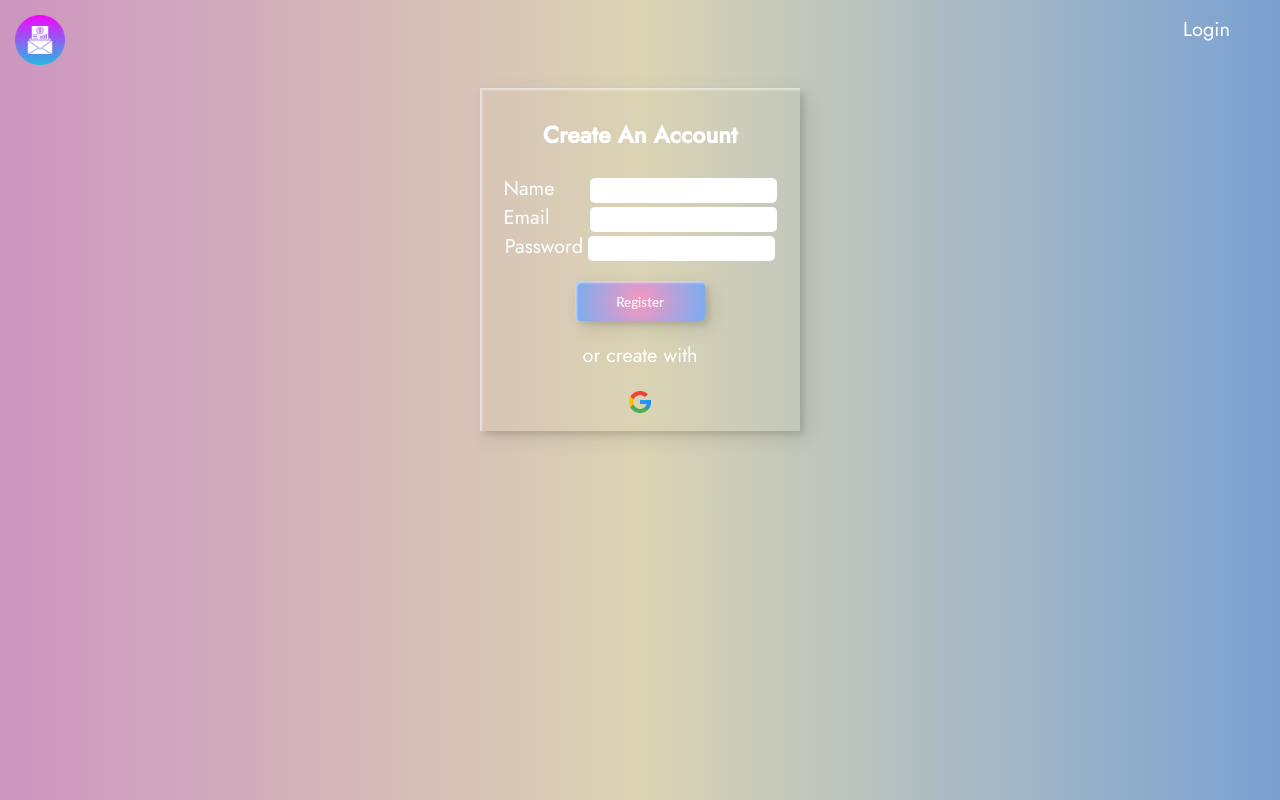
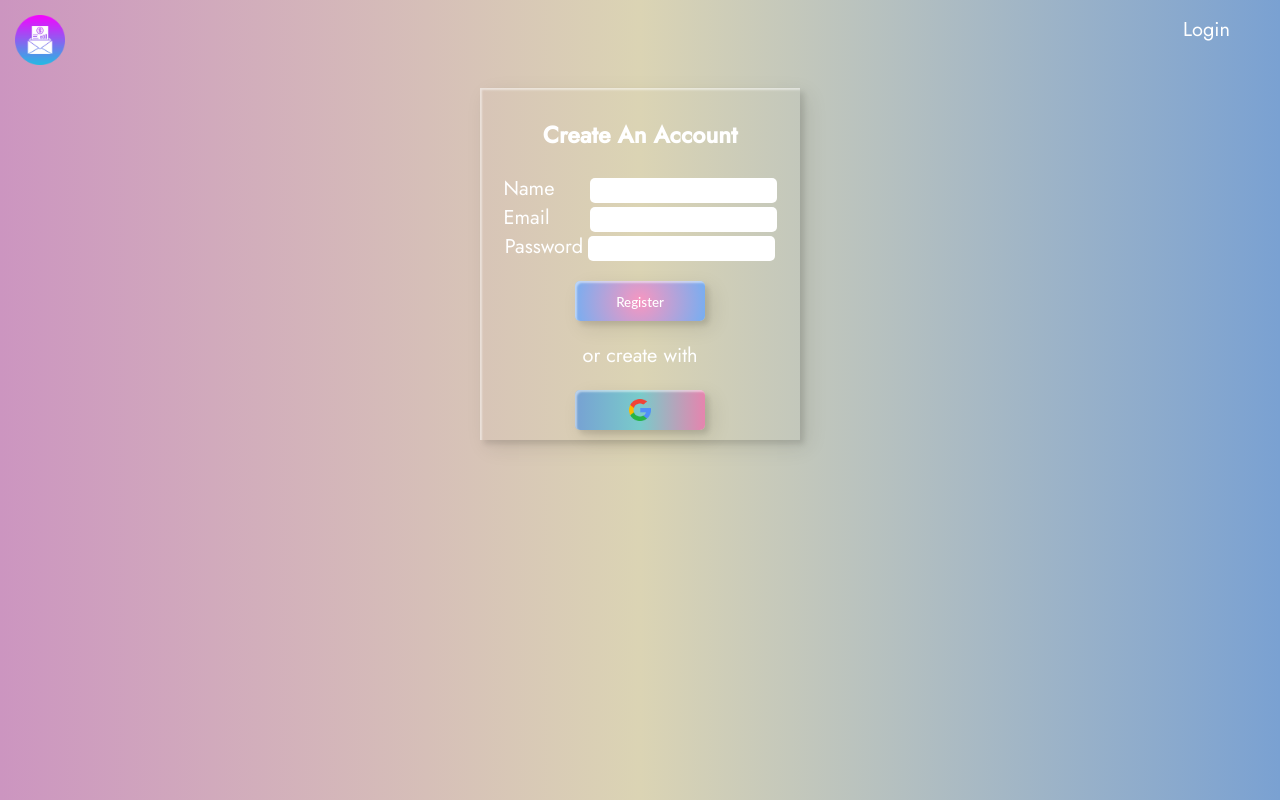
Before and after one commit to Kristina1901/Chat, a React (Create React App) app: page /register in a window 1280 px wide. Built offline with nearby package versions, Linux system fonts and the light colour scheme; no server answers.

Commit message:
fixed styles

```diff
--- a/src/components/Home/Home.module.css
+++ b/src/components/Home/Home.module.css
@@ -78,7 +78,7 @@
     background-position: center;
     background-size: cover;
     position: relative;
-    bottom: 25px;
+    bottom: 15px;
     left: 35px;
 }
 .offline {
@@ -88,7 +88,7 @@
     background-repeat: no-repeat;
     background-position: center;
     background-size: cover;
-    bottom: 25px;
+    bottom: 15px;
     left: 35px;
     position: relative;
 }
--- a/src/components/Login/Login.module.css
+++ b/src/components/Login/Login.module.css
@@ -12,6 +12,9 @@
  box-shadow:inset 2px 2px 2px 0px rgba(255,255,255,.5),
  7px 7px 20px 0px rgba(0,0,0,.1),
  4px 4px 5px 0px rgba(0,0,0,.1);
+ display: flex;
+ align-items: center;
+ flex-direction: column;
 }
 h3 {
     color: white;
@@ -36,8 +39,7 @@ h3 {
     margin-top: 20px;
   }
   .customBtn {
-    background: rgb(247,150,192);
-  background: radial-gradient(circle, rgba(247,150,192,1) 0%, rgba(118,174,241,1) 100%);
+    background: radial-gradient(circle, rgba(247,150,192,1) 0%, rgba(118,174,241,1) 100%);
     line-height: 42px;
     padding: 0;
     border: none;
@@ -145,9 +147,101 @@ h3 {
   background-size: cover;
  }
  .btnGoogle {
+  width: 130px;
+  height: 40px;
+  color: #fff;
+  border-radius: 5px;
+  padding: 10px 25px;
+  font-family: 'Lato', sans-serif;
+  font-weight: 500;
   background: transparent;
+  cursor: pointer;
+  transition: all 0.3s ease;
+  position: relative;
+  display: inline-block;
+   box-shadow:inset 2px 2px 2px 0px rgba(255,255,255,.5),
+   7px 7px 20px 0px rgba(0,0,0,.1),
+   4px 4px 5px 0px rgba(0,0,0,.1);
+  outline: none;
+  margin-top: 20px;
+  display: flex;
+  align-items: center;
+  justify-content: center;
+}
+.btnGoogle {
+  background: linear-gradient(to right, #77a1d3, #79cbca, #e684ae);
+  line-height: 42px;
+  padding: 0;
   border: none;
- }
- p {
-  color: white;
- }
+}
+.btnGoogle span {
+  position: relative;
+  display: block;
+  width: 100%;
+  height: 100%;
+}
+.btnGoogle:before,
+.btnGoogle:after {
+  position: absolute;
+  content: "";
+  height: 0%;
+  width: 1px;
+ box-shadow:
+   -1px -1px 20px 0px rgba(255,255,255,1),
+   -4px -4px 5px 0px rgba(255,255,255,1),
+   7px 7px 20px 0px rgba(0,0,0,.4),
+   4px 4px 5px 0px rgba(0,0,0,.3);
+}
+.btnGoogle:before {
+  right: 0;
+  top: 0;
+  transition: all 500ms ease;
+}
+.btnGoogle:after {
+  left: 0;
+  bottom: 0;
+  transition: all 500ms ease;
+}
+.btnGoogle:hover{
+  background: transparent;
+  color: #76aef1;
+  box-shadow: none;
+}
+.btnGoogle:hover:before {
+  transition: all 500ms ease;
+  height: 100%;
+}
+.btnGoogle:hover:after {
+  transition: all 500ms ease;
+  height: 100%;
+}
+.btnGoogle span:before,
+.btnGoogle span:after {
+  position: absolute;
+  content: "";
+  box-shadow:
+   -1px -1px 20px 0px rgba(255,255,255,1),
+   -4px -4px 5px 0px rgba(255,255,255,1),
+   7px 7px 20px 0px rgba(0,0,0,.4),
+   4px 4px 5px 0px rgba(0,0,0,.3);
+}
+.btnGoogle span:before {
+  left: 0;
+  top: 0;
+  width: 0%;
+  height: .5px;
+  transition: all 500ms ease;
+}
+.btnGoogle span:after {
+  right: 0;
+  bottom: 0;
+  width: 0%;
+  height: .5px;
+  transition: all 500ms ease;
+}
+.btnGoogle span:hover:before {
+  width: 100%;
+}
+.btnGoogle span:hover:after {
+  width: 100%;
+}
--- a/src/components/Profile/Profile.module.css
+++ b/src/components/Profile/Profile.module.css
@@ -71,7 +71,7 @@
     background-position: center;
     background-size: cover;
     position: relative;
-    bottom: 25px;
+    bottom: 15px;
     left: 35px;
 }
 .offline {
@@ -81,7 +81,7 @@
     background-repeat: no-repeat;
     background-position: center;
     background-size: cover;
-    bottom: 25px;
+    bottom: 15px;
     left: 35px;
     position: relative;
 }
--- a/src/components/Register/Register.jsx
+++ b/src/components/Register/Register.jsx
@@ -95,7 +95,7 @@ const Register =() => {
                <div>
                 <p>or create with</p>
                 <button className={s.btnGoogle} onClick={login}>
-                    <div className={s.sign}></div>
+                   <div className={s.sign}></div>
                 </button>
             </div>
             </div>
--- a/src/components/Register/Register.module.css
+++ b/src/components/Register/Register.module.css
@@ -12,6 +12,9 @@
  box-shadow:inset 2px 2px 2px 0px rgba(255,255,255,.5),
  7px 7px 20px 0px rgba(0,0,0,.1),
  4px 4px 5px 0px rgba(0,0,0,.1);
+ display: flex;
+ flex-direction: column;
+ align-items: center;
 }
 h3 {
     color: white;
@@ -36,7 +39,6 @@ h3 {
     margin-top: 20px;
   }
   .customBtn {
-    background: rgb(247,150,192);
     background: radial-gradient(circle, rgba(247,150,192,1) 0%, rgba(118,174,241,1) 100%);
     line-height: 42px;
     padding: 0;
@@ -144,10 +146,105 @@ h3 {
   background-position: center;
   background-size: cover;
  }
- .btnGoogle {
-  background: transparent;
-  border: none;
- }
  p {
   color: white;
  }
+ .btnGoogle {
+  width: 130px;
+  height: 40px;
+  color: #fff;
+  border-radius: 5px;
+  padding: 10px 25px;
+  font-family: 'Lato', sans-serif;
+  font-weight: 500;
+  background: transparent;
+  cursor: pointer;
+  transition: all 0.3s ease;
+  position: relative;
+  display: inline-block;
+   box-shadow:inset 2px 2px 2px 0px rgba(255,255,255,.5),
+   7px 7px 20px 0px rgba(0,0,0,.1),
+   4px 4px 5px 0px rgba(0,0,0,.1);
+  outline: none;
+  margin-top: 20px;
+  display: flex;
+  align-items: center;
+  justify-content: center;
+}
+.btnGoogle {
+  background: linear-gradient(to right, #77a1d3, #79cbca, #e684ae);
+  line-height: 42px;
+  padding: 0;
+  border: none;
+}
+.btnGoogle span {
+  position: relative;
+  display: block;
+  width: 100%;
+  height: 100%;
+}
+.btnGoogle:before,
+.btnGoogle:after {
+  position: absolute;
+  content: "";
+  height: 0%;
+  width: 1px;
+ box-shadow:
+   -1px -1px 20px 0px rgba(255,255,255,1),
+   -4px -4px 5px 0px rgba(255,255,255,1),
+   7px 7px 20px 0px rgba(0,0,0,.4),
+   4px 4px 5px 0px rgba(0,0,0,.3);
+}
+.btnGoogle:before {
+  right: 0;
+  top: 0;
+  transition: all 500ms ease;
+}
+.btnGoogle:after {
+  left: 0;
+  bottom: 0;
+  transition: all 500ms ease;
+}
+.btnGoogle:hover{
+  background: transparent;
+  color: #76aef1;
+  box-shadow: none;
+}
+.btnGoogle:hover:before {
+  transition: all 500ms ease;
+  height: 100%;
+}
+.btnGoogle:hover:after {
+  transition: all 500ms ease;
+  height: 100%;
+}
+.btnGoogle span:before,
+.btnGoogle span:after {
+  position: absolute;
+  content: "";
+  box-shadow:
+   -1px -1px 20px 0px rgba(255,255,255,1),
+   -4px -4px 5px 0px rgba(255,255,255,1),
+   7px 7px 20px 0px rgba(0,0,0,.4),
+   4px 4px 5px 0px rgba(0,0,0,.3);
+}
+.btnGoogle span:before {
+  left: 0;
+  top: 0;
+  width: 0%;
+  height: .5px;
+  transition: all 500ms ease;
+}
+.btnGoogle span:after {
+  right: 0;
+  bottom: 0;
+  width: 0%;
+  height: .5px;
+  transition: all 500ms ease;
+}
+.btnGoogle span:hover:before {
+  width: 100%;
+}
+.btnGoogle span:hover:after {
+  width: 100%;
+}
--- a/src/components/User/User.module.css
+++ b/src/components/User/User.module.css
@@ -6,7 +6,7 @@
     background-position: center;
     background-size: cover;
     position: relative;
-    bottom: 25px;
+    bottom: 15px;
     left: 35px;
 }
 .offline {
@@ -17,7 +17,7 @@
     background-position: center;
     background-size: cover;
     position: relative;
-    bottom: 25px;
+    bottom: 15px;
     left: 35px;
 }
 .profile{
```
Also changed, not shown: src/components/Register/google.png.
